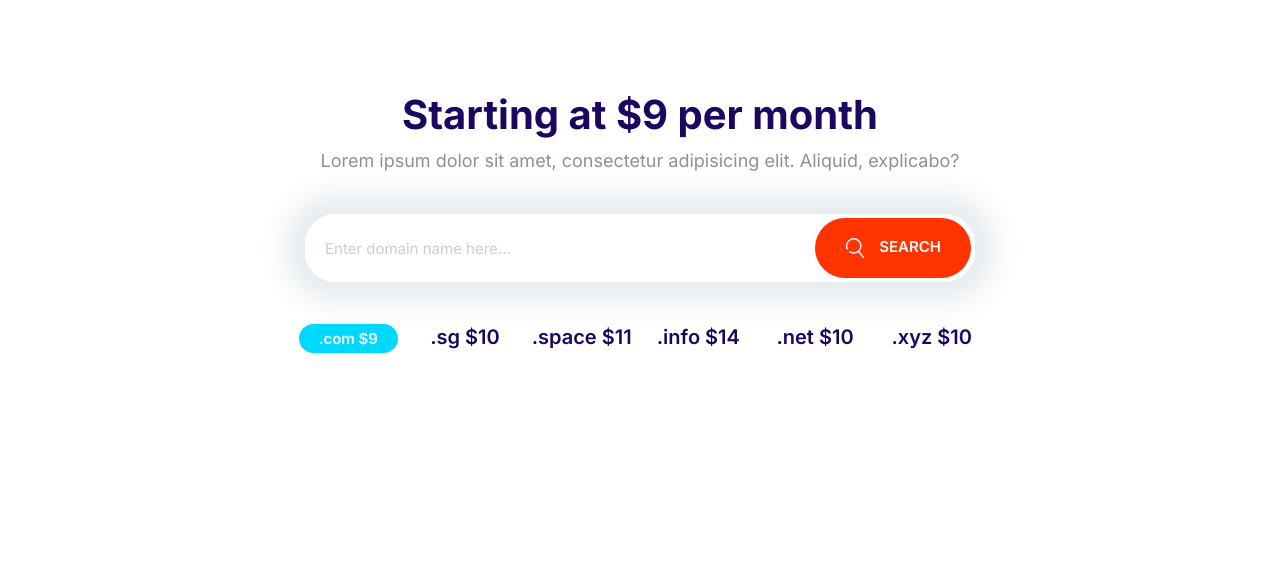
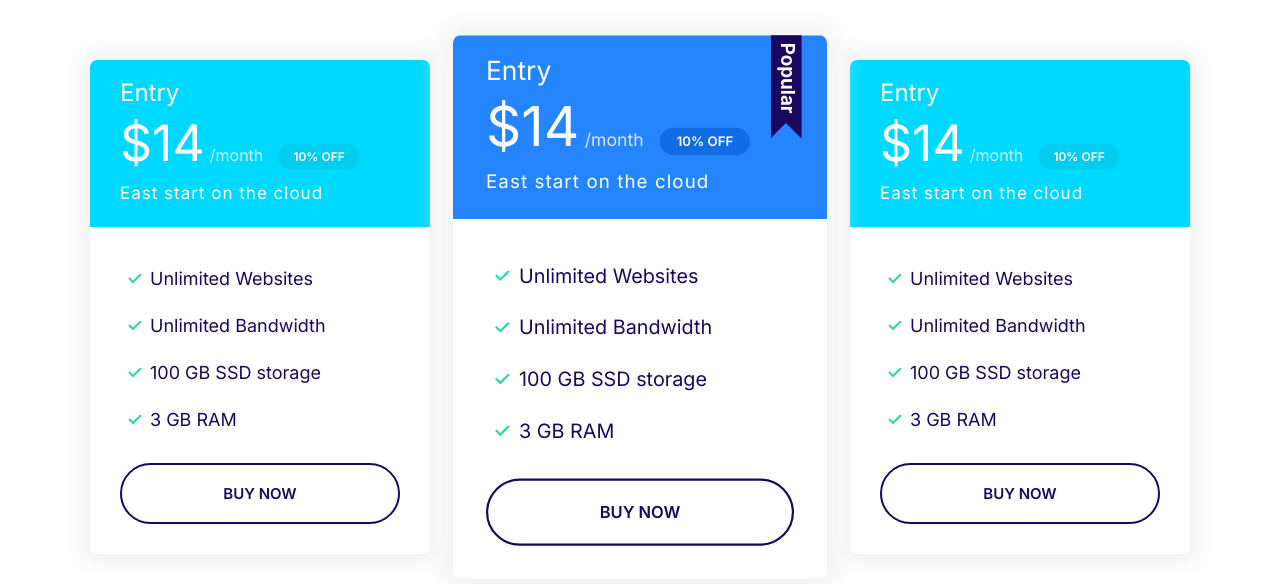
Before and after one commit to Thebeardedambivert/cloud-moshify, a plain HTML site: page index.html in a window 1280 px wide. Drawn offline with Linux system fonts and the light colour scheme.

Commit message:
implemented plans-block feature and fixed plans.

```diff
--- a/css/styles.css
+++ b/css/styles.css
@@ -120,6 +120,7 @@ a {
 
 .badge--small {
   font-size: 1.6rem;
+  padding: 0.5rem 1.5rem;
 }
 
 @media screen and (min-width: 1024px) {
@@ -331,12 +332,21 @@ a {
   color: #fff;
 }
 
+.card--primary .badge--primary {
+  background: #126de4;
+}
+
 .card--secondary .badge--secondary {
   background: #02cdf1;
 }
 
 /* Plans */
-.plan_name {
+
+.plan {
+  transition: transform 0.2s ease-out;
+}
+
+.plan__name {
   color: #fff;
   margin: 0;
   font-weight: 500;
@@ -365,6 +375,10 @@ a {
   margin-bottom: 2rem;
 }
 
+.plan--popular {
+  transform: scale(1.1);
+}
+
 .plan--popular .card__header {
   position: relative;
 }
@@ -376,6 +390,32 @@ a {
   position: absolute;
   top: -6px;
   right: 5%;
+}
+
+.plan:hover {
+  transform: scale(1.05);
+}
+
+.plan--popular:hover {
+  transform: scale(1.15);
+}
+
+@media screen and (min-width: 1024px) {
+  .plan_name {
+    font-size: 1.4rem;
+  }
+
+  .plan__price {
+    font-size: 5rem;
+  }
+
+  .plan__billing-cycle {
+    font-size: 1.6rem;
+  }
+
+  .plan__description {
+    font-size: 1.7rem;
+  }
 }
 
 /* Media */
@@ -726,3 +766,13 @@ a {
     grid-template-columns: repeat(auto-fit, minmax(10rem, 1fr));
   }
 }
+
+/* Plans Block */
+.block-plans .grid {
+  gap: 8rem 4rem;
+}
+
+.block-plans .card {
+  max-width: 500px;
+  margin: 0 auto;
+}
--- a/index.html
+++ b/index.html
@@ -15,35 +15,69 @@
     <title>Document</title>
   </head>
   <body>
-    <section class="block container block-domain">
-      <header class="block__header">
-        <h2>Starting at $9 per month</h2>
-        <p>
-          Lorem ipsum dolor sit amet, consectetur adipisicing elit. Aliquid,
-          explicabo?
-        </p>
-      </header>
-      <div class="input-group">
-        <input
-          type="text"
-          class="input"
-          placeholder="Enter domain name here..."
-        />
-        <button class="btn btn--accent">
-          <svg class="icon icon--white">
-            <use xlink:href="images/icons/sprite.svg#search"></use>
-          </svg>
-          Search
-        </button>
+    <section class="block container block-plans">
+      <div class="grid grid--1x3">
+        <div class="plan">
+          <div class="card card--secondary">
+            <header class="card__header">
+              <h3 class="plan__name">Entry</h3>
+              <span class="plan__price">$14</span>
+              <span class="plan__billing-cycle">/month</span>
+              <span class="badge badge--secondary badge--small">10% OFF</span>
+              <span class="plan__description">East start on the cloud</span>
+            </header>
+            <div class="card__body">
+              <ul class="list list--tick">
+                <li class="list__item">Unlimited Websites</li>
+                <li class="list__item">Unlimited Bandwidth</li>
+                <li class="list__item">100 GB SSD storage</li>
+                <li class="list__item">3 GB RAM</li>
+              </ul>
+              <button class="btn btn--outline btn--block">Buy Now</button>
+            </div>
+          </div>
+        </div>
+        <div class="plan plan--popular">
+          <div class="card card--primary">
+            <header class="card__header">
+              <h3 class="plan__name">Entry</h3>
+              <span class="plan__price">$14</span>
+              <span class="plan__billing-cycle">/month</span>
+              <span class="badge badge--primary badge--small">10% OFF</span>
+              <span class="plan__description">East start on the cloud</span>
+            </header>
+            <div class="card__body">
+              <ul class="list list--tick">
+                <li class="list__item">Unlimited Websites</li>
+                <li class="list__item">Unlimited Bandwidth</li>
+                <li class="list__item">100 GB SSD storage</li>
+                <li class="list__item">3 GB RAM</li>
+              </ul>
+              <button class="btn btn--outline btn--block">Buy Now</button>
+            </div>
+          </div>
+        </div>
+        <div class="plan">
+          <div class="card card--secondary">
+            <header class="card__header">
+              <h3 class="plan__name">Entry</h3>
+              <span class="plan__price">$14</span>
+              <span class="plan__billing-cycle">/month</span>
+              <span class="badge badge--secondary badge--small">10% OFF</span>
+              <span class="plan__description">East start on the cloud</span>
+            </header>
+            <div class="card__body">
+              <ul class="list list--tick">
+                <li class="list__item">Unlimited Websites</li>
+                <li class="list__item">Unlimited Bandwidth</li>
+                <li class="list__item">100 GB SSD storage</li>
+                <li class="list__item">3 GB RAM</li>
+              </ul>
+              <button class="btn btn--outline btn--block">Buy Now</button>
+            </div>
+          </div>
+        </div>
       </div>
-      <ul class="list block-domain__prices">
-        <li><span class="badge badge--secondary">.com $9</span></li>
-        <li>.sg $10</li>
-        <li>.space $11</li>
-        <li>.info $14</li>
-        <li>.net $10</li>
-        <li>.xyz $10</li>
-      </ul>
     </section>
     <script src="js/main.js"></script>
   </body>
```
Also changed, not shown: components/plans-block.html (added, +67 -0 lines), components/plans.html (+3 -2 lines).
